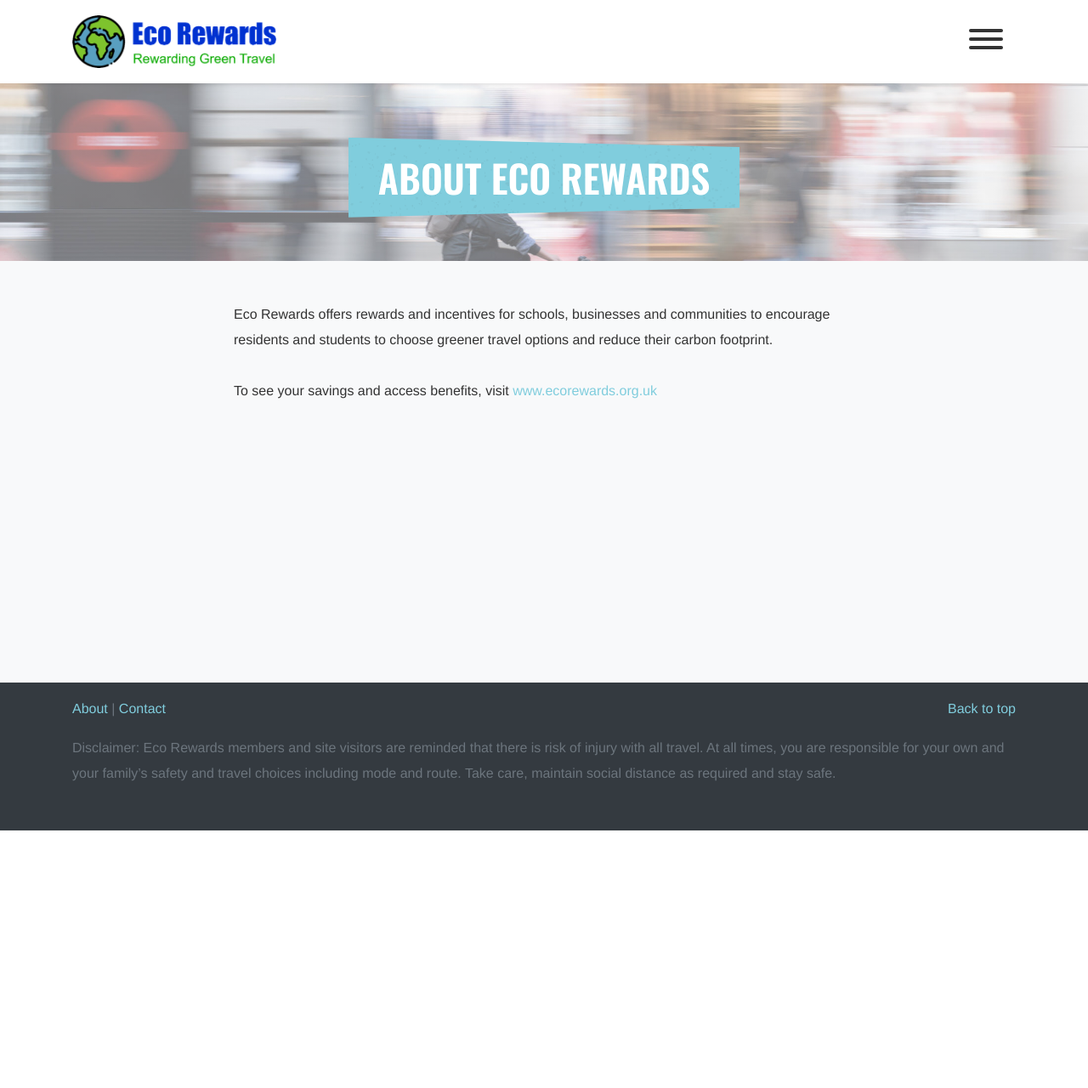
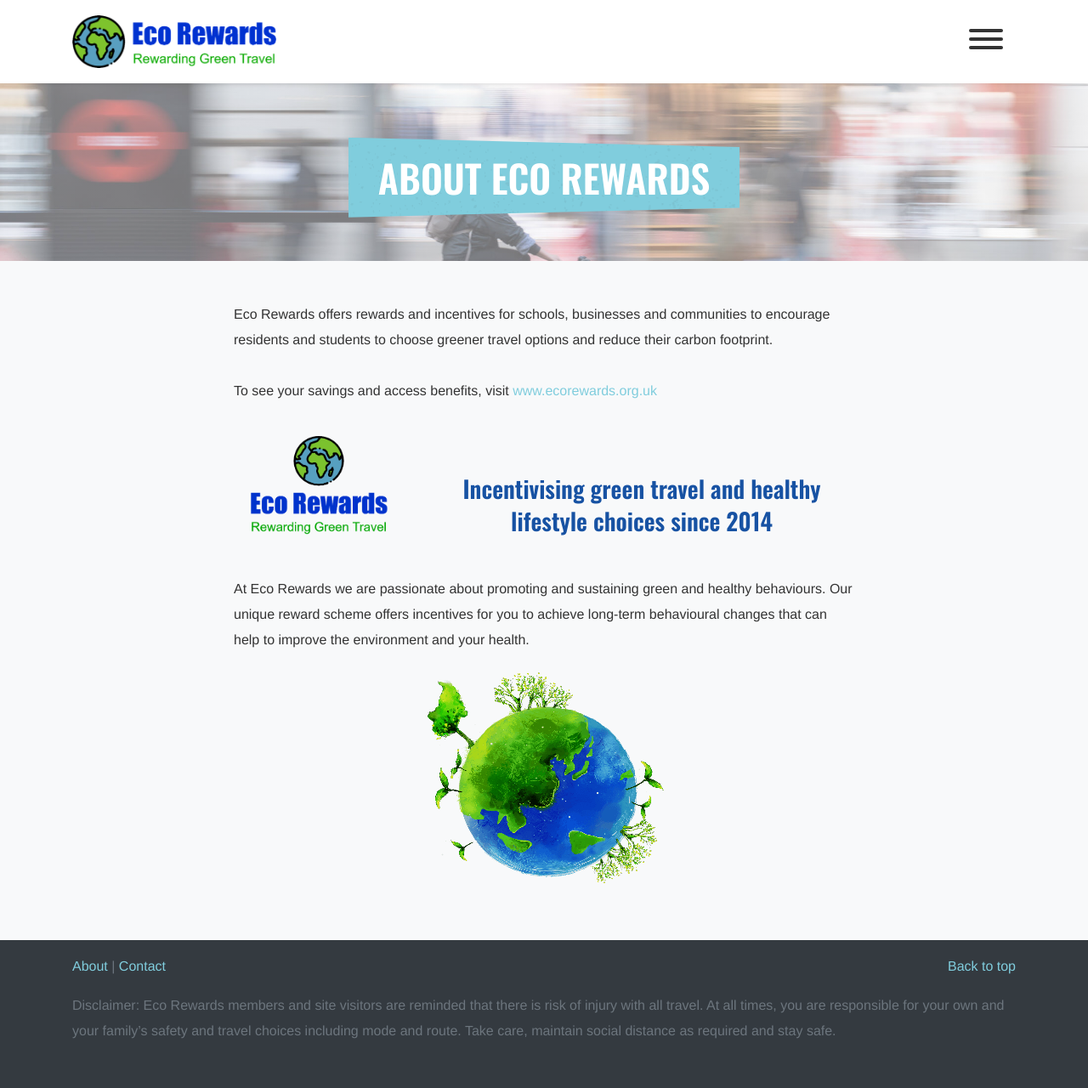
Before and after one commit to EcoRewards/ecorewards.co.uk, a Jekyll site: the page built from about.html, in a window 1280 px wide. Shown: the whole page at 85% size. Built offline with Jekyll 4.4.1, drawn with Linux system fonts in a browser that asks for light colours; some web fonts are replaced; before the commit the page ends 977 px from its top, so only the background shows below that.

Commit message:
Add second section to about us

```diff
--- /dev/null
+++ b/_sass/about.scss
@@ -0,0 +1,34 @@
+.about {
+    background: transparent url($healthy-world) no-repeat bottom center;
+    background-size: 282px 282px;
+    padding-bottom: 252px;
+    overflow: hidden;
+
+    &__img {
+        margin: 0 auto;
+        max-width: 280px;
+
+        @media ($screen-laptop) {
+            margin: 0 30px 0 0;
+            width: 200px;
+        }
+    }
+
+    &__title {
+        color: $color-heading-2;
+        font-family: $font-header;
+        font-size: 28px;
+        line-height: 38px;
+        text-align: center;
+
+        @media ($screen-laptop) {
+            margin-top: 43px;
+        }
+    }
+
+    &__text {
+        @media ($screen-laptop) {
+            margin-top: 1rem;
+        }
+    }
+}
--- a/_sass/variables.scss
+++ b/_sass/variables.scss
@@ -25,7 +25,8 @@
 // images
 $logo:              "../img/logo.svg";
 $texture:           "../image/texture.png";
-$arrow:           "../image/arrow.svg";
+$arrow:             "../image/arrow.svg";
+$healthy-world:     "../image/healthy-world.png";
 
 // viewports
 $min-default: 320px;
--- a/about.html
+++ b/about.html
@@ -6,8 +6,8 @@
 
 {% include mini-jumbotron.html %}
 
-<div class="album py-5 bg-light">
-  <div class="container vertical-fill">
+<div class="album pt-5 bg-light">
+  <div class="container">
     <div class="row justify-content-md-center">
       <div class="col-md-8">
         <p>Eco Rewards offers rewards and incentives for schools, businesses and
@@ -19,3 +19,17 @@
     </div>
   </div>
 </div>
+
+<section class="bg-light pb-5">
+  <div class="container about">
+    <div class="row justify-content-md-center pt-2 pb-2">
+      <div class="col-md-8">
+        <img class="img-responsive float-lg-left about__img" alt="Eco Rewardslogo" src="{{ site.baseurl }}/assets/image/eco-rewards-logo2.png" />
+        <p class="about__title">Incentivising green travel and healthy lifestyle choices since 2014</p>
+      </div>
+      <div class="col-md-8">
+        <p class="about__text">At Eco Rewards we are passionate about promoting and sustaining green and healthy behaviours. Our unique reward scheme offers incentives for you to achieve long-term behavioural changes that can help to improve the environment and your health.</p>
+      </div>
+    </div>
+  </div>
+</section>
--- a/assets/css/style.scss
+++ b/assets/css/style.scss
@@ -13,3 +13,4 @@
 @import "benefits";
 @import "participate";
 @import "subtitle";
+@import "about";
```
Also changed, not shown: assets/image/eco-rewards-logo2.png (added), assets/image/healthy-world.png (added).
